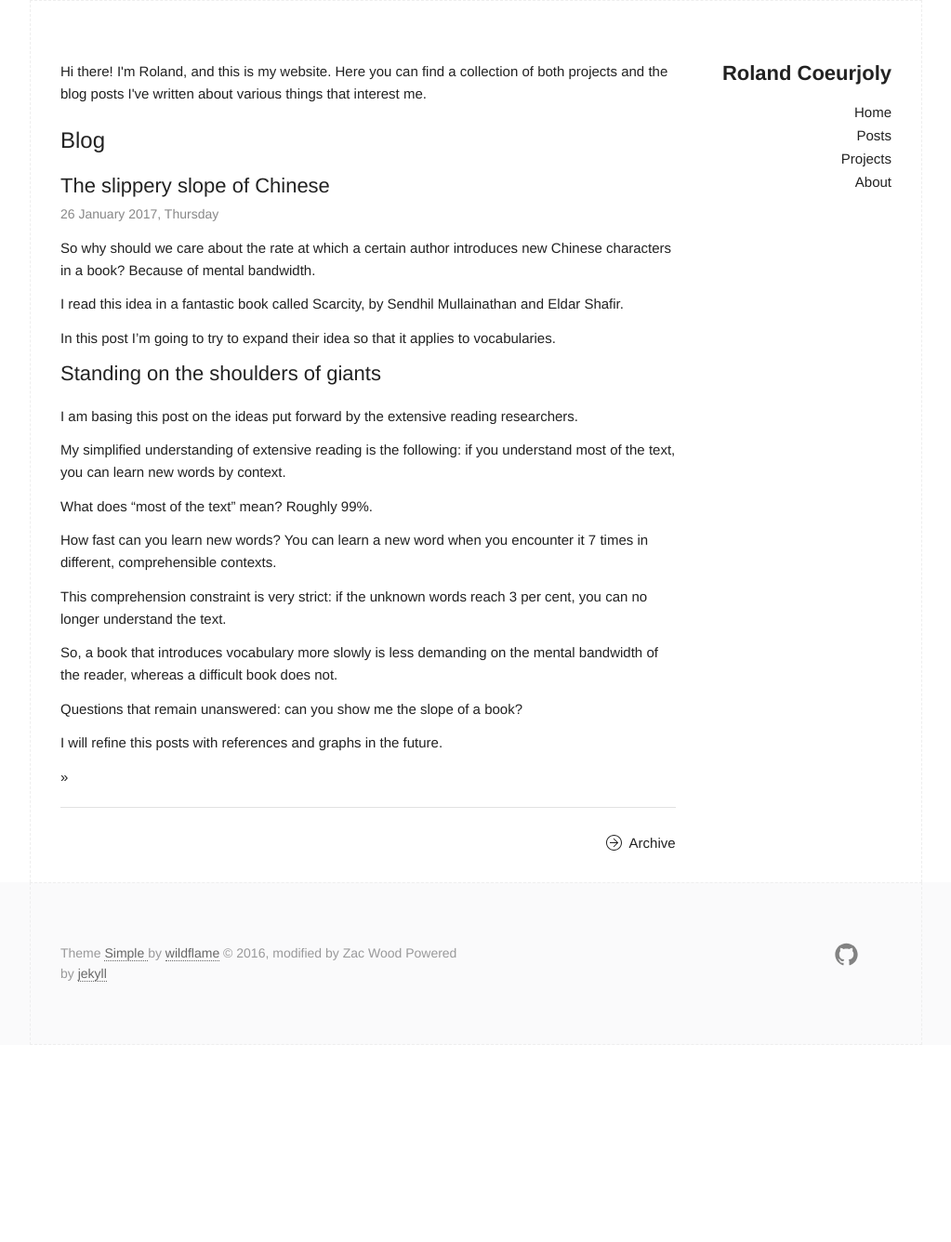
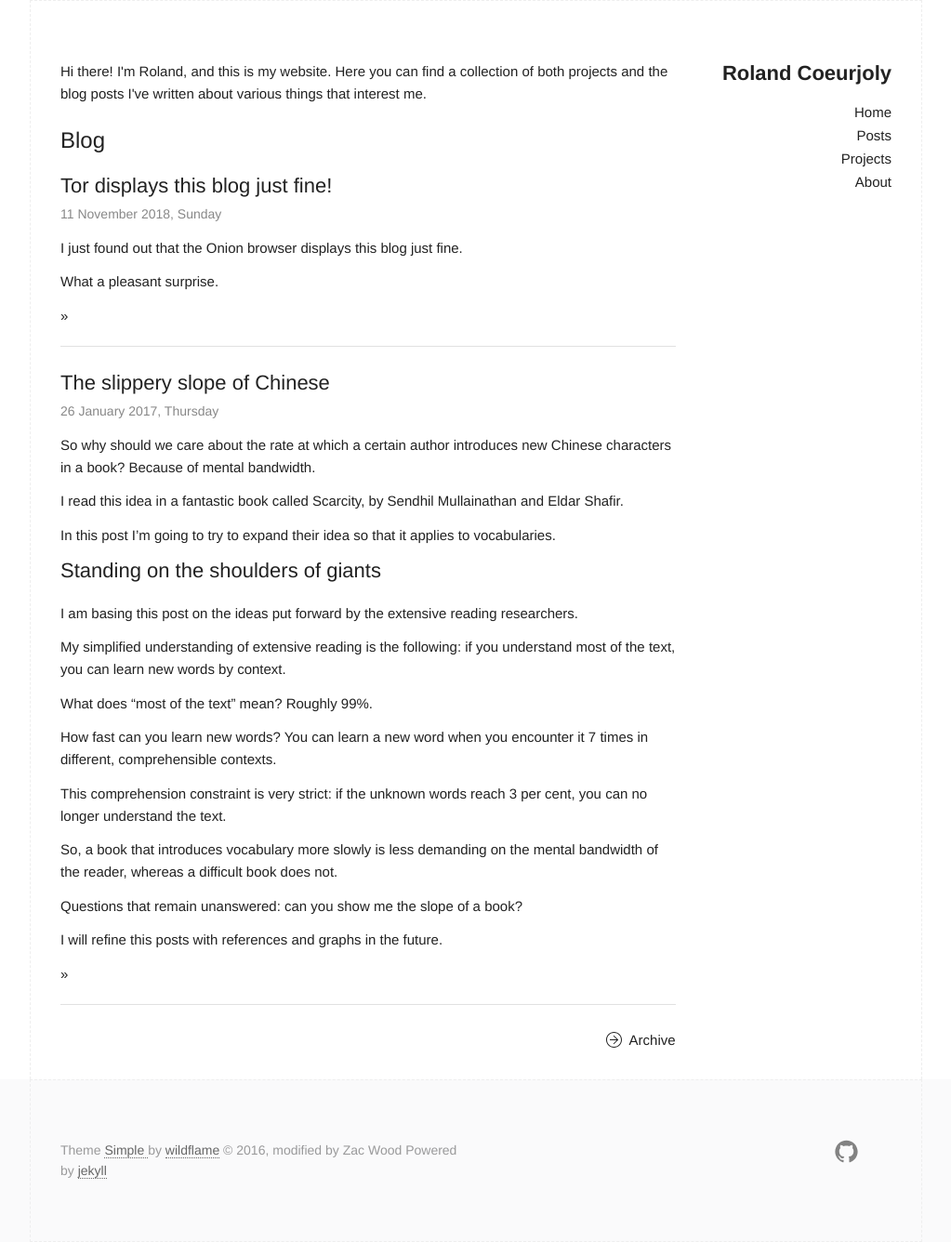
Before and after one commit to RCoeurjoly/RCoeurjoly.github.io, a Jekyll site: the page built from index.html, in a window 1280 px wide. Shown: the whole page at 93% size, without its empty margins (128-1151 px from the left). Built offline with Jekyll 4.4.1, drawn with Linux system fonts in a browser that asks for light colours; before the commit the page ends 1124 px from its top, so only the background shows below that.

Commit message:
This html is killing me

```diff
--- a/_posts/2018-11-11-Tor-displays-this-blog-just-fine.html
+++ b/_posts/2018-11-11-Tor-displays-this-blog-just-fine.html
@@ -1,12 +1,10 @@
-<div class="export">
-<p>
-&#x2014;
+---
 layout: post
 title: Tor displays this blog just fine!
 subtitle:
 tags: [Tor, blog]
 category: blog
-&#x2014;
+---
 </p>
 
 </div>
```
